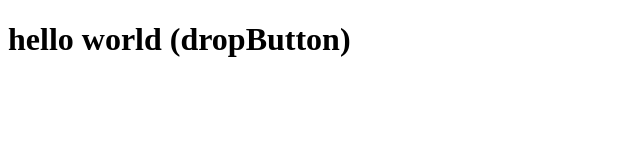
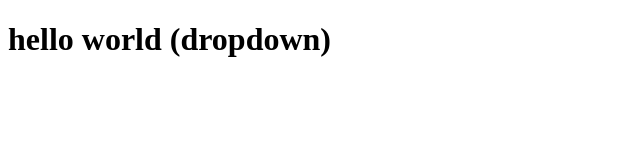
Before and after one commit to Anshu7858/tryToUseGit, a plain HTML site: page index.html in a window 1280 px wide. Shown: the full height of the page, 0-640 px from the left. Drawn offline with Linux system fonts and the light colour scheme.

Commit message:
adding dropdown

```diff
--- a/index.html
+++ b/index.html
@@ -6,6 +6,6 @@
     <title>first git file</title>
 </head>
 <body>
-    <h1>hello world (dropButton)</p>
+    <h1>hello world (dropdown)</p>
 </body>
 </html>
```
